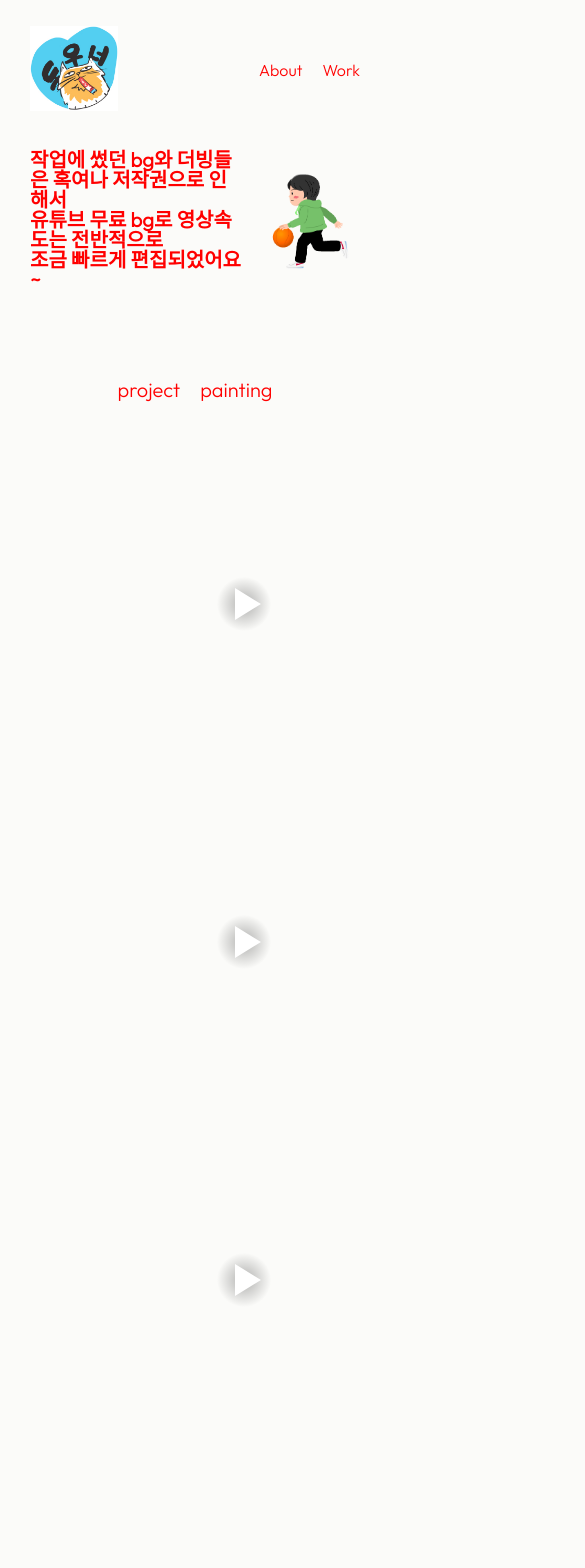
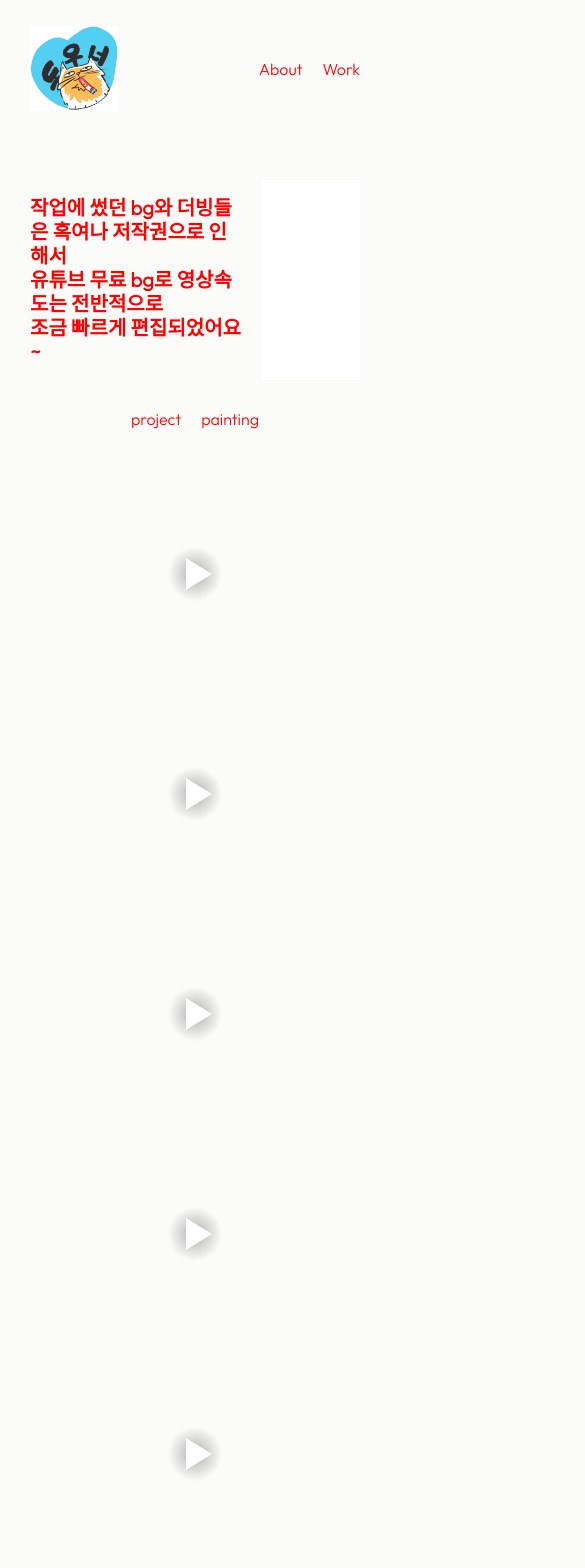
Before and after one commit to goobonsuik/goobonsuik.github.io, a React (Vite) app: page /work in a window 390 px wide. Shown: the top 1568 px of the page, 585 px wide, since content can reach past the window. Built offline with nearby package versions, Linux system fonts and the light colour scheme; no server answers; a web font is replaced by a local one.

Commit message:
media query update

```diff
--- a/src/App.jsx
+++ b/src/App.jsx
@@ -3,9 +3,10 @@ import { useState } from "react";
 import { BrowserRouter, Routes, Route } from "react-router-dom";
 import "./App.css";
 
-import styled from "styled-components";
+import styled, { ThemeProvider } from "styled-components";
 import S from "./styles/GlobalBlock.jsx";
 import media from "./styles/media.jsx";
+import theme from "./styles/theme.jsx";
 
 import About from "./pages/About.jsx";
 import Project from "./pages/Project.jsx";
@@ -17,6 +18,7 @@ import Footer from "./components/Footer.jsx";
 function App() {
   return (
     <BrowserRouter>
+    <ThemeProvider theme={{...theme, ...media}}>
       <S.Container>
         <Header />
 
@@ -30,6 +32,7 @@ function App() {
 
         <Footer />
       </S.Container>
+      </ThemeProvider>
     </BrowserRouter>
   );
 }
--- a/src/components/Header.jsx
+++ b/src/components/Header.jsx
@@ -5,7 +5,7 @@ import data from "/public/data/data.json";
 import styled, { css } from "styled-components";
 import S from "../styles/GlobalBlock.jsx";
 
-const Wrap = styled(S.Wrap)`
+const HeaderWrap = styled(S.Wrap)`
   position: fixed;
   top: 0;
   left: 50%;
@@ -23,11 +23,11 @@ const Logo = styled.div`
   background-repeat: no-repeat;
 `;
 
-const NavContainer = styled.div`
-  display: flex;
-  align-content: center;
-  gap: 20px;
-`;
+// const NavContainer = styled.div`
+//   display: flex;
+//   align-content: center;
+//   gap: 20px;
+// `;
 
 const NavItem = styled.div``;
 
@@ -45,7 +45,7 @@ function Header() {
   };
 
   return (
-    <Wrap>
+    <S.HeaderWrap>
       <S.Inner>
         <Logo
           onClick={() => {
@@ -53,7 +53,7 @@ function Header() {
           }}
         ></Logo>
 
-        <NavContainer>
+        <S.NavContainer>
           <NavItem
             onClick={() => {
               navigate("/");
@@ -68,9 +68,9 @@ function Header() {
           >
             Work
           </NavItem>
-        </NavContainer>
+        </S.NavContainer>
       </S.Inner>
-    </Wrap>
+    </S.HeaderWrap>
   );
 }
 
--- a/src/index.css
+++ b/src/index.css
@@ -25,7 +25,7 @@ footer, header, hgroup, menu, nav, section {
 	display: block;
 }
 body {
-	line-height: 1;
+	line-height: 1.2;
 }
 ol, ul {
 	list-style: none;
--- a/src/pages/About.jsx
+++ b/src/pages/About.jsx
@@ -4,14 +4,24 @@ import { useNavigate } from "react-router-dom";
 
 import styled from "styled-components";
 import S from "../styles/GlobalBlock.jsx";
+import media from "../styles/media.jsx";
 
 const Section = styled(S.Section)`
   display: flex;
   justify-content: center;
+
   // background-color: #fbfbf9;
 
   font-size: 20px;
   font-weight: 600;
+
+  ${media.mbl`
+    margin-bottom: 60px;
+    font-size: 18px;
+  `}
+  ${media.tab`
+
+  `}
 `;
 
 const Block = styled(S.Block)`
@@ -22,6 +32,18 @@ const Block = styled(S.Block)`
   justify-content: space-evenly;
   align-items: center;
   // border: 1px solid #ddd;
+
+  ${media.mbl`
+gap: 60px;
+    flex-direction: column;
+  `}
+  ${media.tab`
+    gap: 60px;
+    flex-direction: column;
+  `}
+  ${media.desk`
+
+  `}
 `;
 const About = () => {
   return (
--- a/src/pages/Project.jsx
+++ b/src/pages/Project.jsx
@@ -12,10 +12,14 @@ import media from "../styles/media.jsx";
 
 const GridWrap = styled(S.GridWrap)`
   gap: 50px 10px;
+  ${media.mbl`
+    gap: 30px 10px;
+
+    `}
 `;
 const GridItem = styled(S.GridItem)`
-  width: 510px;
-  height: 288px;
+  // width: 510px;
+  // height: 288px;
   // border: 1px solid #ddd;
 
   .react-player {
--- a/src/pages/Work.jsx
+++ b/src/pages/Work.jsx
@@ -3,6 +3,8 @@ import { Routes, Route, Link, useNavigate, Outlet } from "react-router-dom";
 
 import styled, { css } from "styled-components";
 import S from "../styles/GlobalBlock.jsx";
+import media from "../styles/media.jsx";
+
 
 const Section = styled(S.Section)`
   display: flex;
@@ -23,6 +25,11 @@ const Block = styled(S.Block)`
   min-height: 80px;
 
   font-size: 20px;
+
+  ${media.mbl`
+    font-size: 18px;
+    flex-direction: column-reverse;
+  `}
 `;
 
 const Work = () => {
@@ -45,7 +52,7 @@ const Work = () => {
         </Block>
       </Section>
 
-      <Block>
+      <S.NavContainer>
         <S.Box
           onClick={() => {
             navigate("/work");
@@ -60,7 +67,7 @@ const Work = () => {
         >
           painting
         </S.Box>
-      </Block>
+      </S.NavContainer>
 
       <S.Section>
         <Outlet></Outlet>
--- a/src/styles/GlobalBlock.jsx
+++ b/src/styles/GlobalBlock.jsx
@@ -10,14 +10,15 @@ const Container = styled.div`
   background-color: #fbfbf9;
 
   ${media.mbl`
+    color: blue;
+  `}
+  ${media.tab`
+    // padding: 120px 30px 0;
     color: red;
   `}
-  ${media.tab`
-    color: blue;
-  `}
   ${media.desk`
-    color: purple;
     padding: 120px 80px 0;
+    color: pink;
   `}
 `;
 
@@ -35,6 +36,13 @@ const Inner = styled.div`
 
 const Section = styled.section`
   // min-height: ${(props) => props.$hei || "100vh"};
+
+  ${media.mbl`
+    margin-top: 60px;
+    `}
+  ${media.tab`
+    margin-top: 60px;
+    `}
 `;
 
 const Block = styled.div`
@@ -46,22 +54,49 @@ const Box = styled.div`
 
 const GridWrap = styled.div`
   display: grid;
-  grid-template-columns: ${(props) =>
-    props.$gridColumns || "repeat(2, minmax(428px, auto))"};
+  grid-template-columns: ${(props) => props.$gridColumns || "repeat(2, 1fr)"};
   gap: ${(props) => props.$gap || "20px"};
   justify-items: center;
+
+  ${media.mbl`
+    grid-template-columns: ${(props) => props.$gridColumns || "1fr"};
+    `}
+
+  ${media.tab`
+    grid-template-columns: ${(props) => props.$gridColumns || "1fr"};
+    `}
 `;
 
 const GridItem = styled.div`
   // border: 1px solid #ddd;
   // width: 100px; height: 100px;
   width: 100%;
+  min-height: 170px;
+`;
+
+const HeaderWrap = styled.div`
+  position: fixed;
+  top: 0;
+  left: 50%;
+  transform: translateX(-50%);
+  max-width: 1230px;
+  width: 100%;
+  padding: 0 30px;
+  margin-top: 20px;
+
+  ${media.mbl`
+  `}
+  ${media.tab`
+  `}
+  ${media.desk`
+  `}
 `;
 
 const Gif = styled.div`
   width: ${(props) => props.$wid || "300px"};
   height: ${(props) => props.$hei || "300px"};
-  background-image: url(${(props) => props.$bg});
+  // background-image: url(${(props) => props.$bg});
+  background-color: #fff;
 
   background-position: center;
   background-repeat: no-repeat;
@@ -74,6 +109,13 @@ const FlexBox = styled.div`
   display: flex;
 `;
 
+const NavContainer = styled.div`
+  display: flex;
+  justify-content: center;
+  align-content: center;
+  gap: 20px;
+`;
+
 const S = {
   Container,
   Wrap,
@@ -83,8 +125,10 @@ const S = {
   Box,
   GridWrap,
   GridItem,
+  HeaderWrap,
   Gif,
   FlexBox,
+  NavContainer,
 };
 
 export default S;
--- a/src/styles/media.jsx
+++ b/src/styles/media.jsx
@@ -1,19 +1,19 @@
-import { css } from 'styled-components'
+import { css } from "styled-components";
 
 const sizes = {
-	mbl: 375,
-	tab: 700,
-	desk: 990,
-	deskL: 1200,
-}
+  mbl: [0,375],
+  tab: [376,700],
+  desk: [701,990],
+  deskL: [991,1200],
+};
 
 const media = Object.keys(sizes).reduce((acc, label) => {
-	acc[label] = (...args) => css`
-        @media (min-width: ${sizes[label] / 16}em) {
-        ${css(...args)};
-		}
-	`
-	return acc
-}, {})
+  acc[label] = (...args) => css`
+    @media (min-width: ${sizes[label][0] / 16}em) and (max-width: ${sizes[label][1] / 16}em) {
+      ${css(...args)};
+    }
+  `;
+  return acc;
+}, {});
 
 export default media;
--- /dev/null
+++ b/src/styles/theme.jsx
@@ -0,0 +1,17 @@
+const deviceSizes = {
+  mobile: 375,
+  tablet: 768,
+  laptop: 1024,
+};
+
+const device = {
+  mobile: `screen and (max-width: ${deviceSizes.mobile}px)`,
+  tablet: `screen and (max-width: ${deviceSizes.tablet}px)`,
+  laptop: `screen and (max-width: ${deviceSizes.laptop}px)`,
+};
+
+const theme = {
+  device
+};
+
+export default theme;
```
